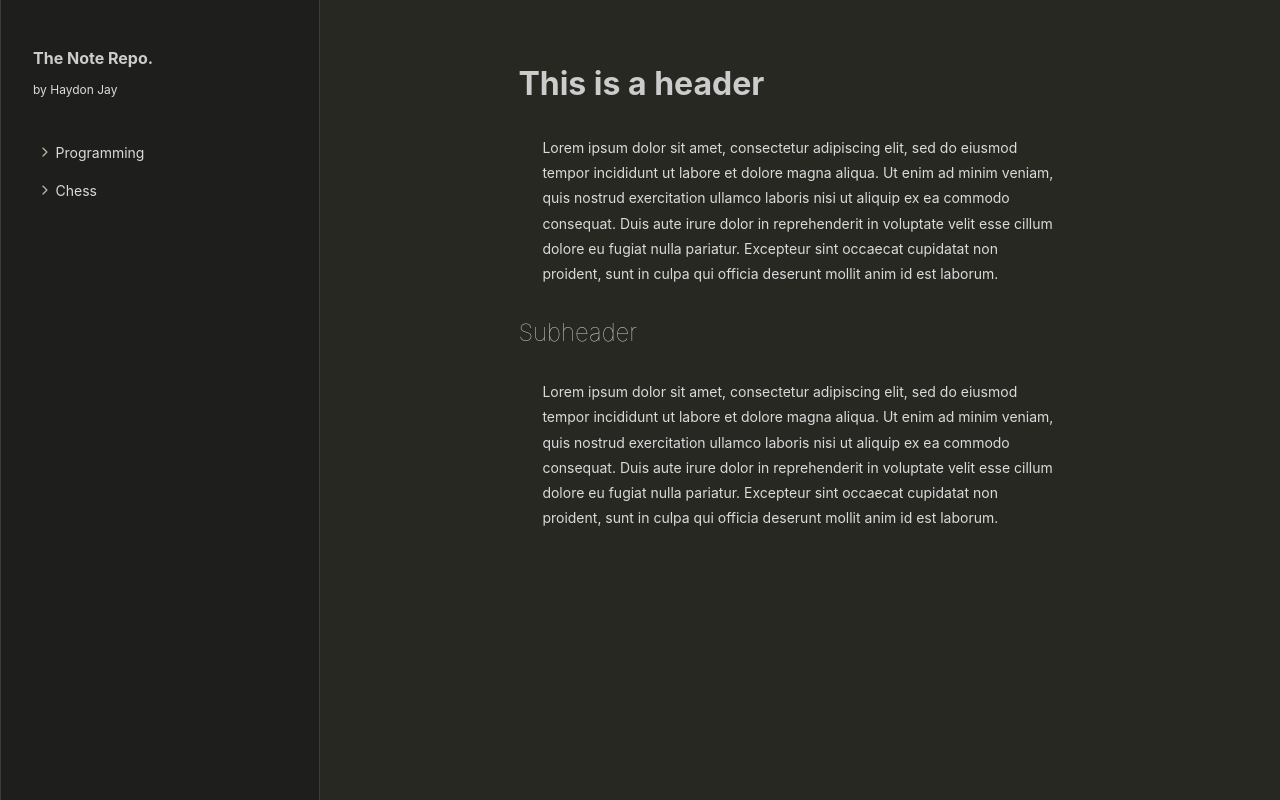
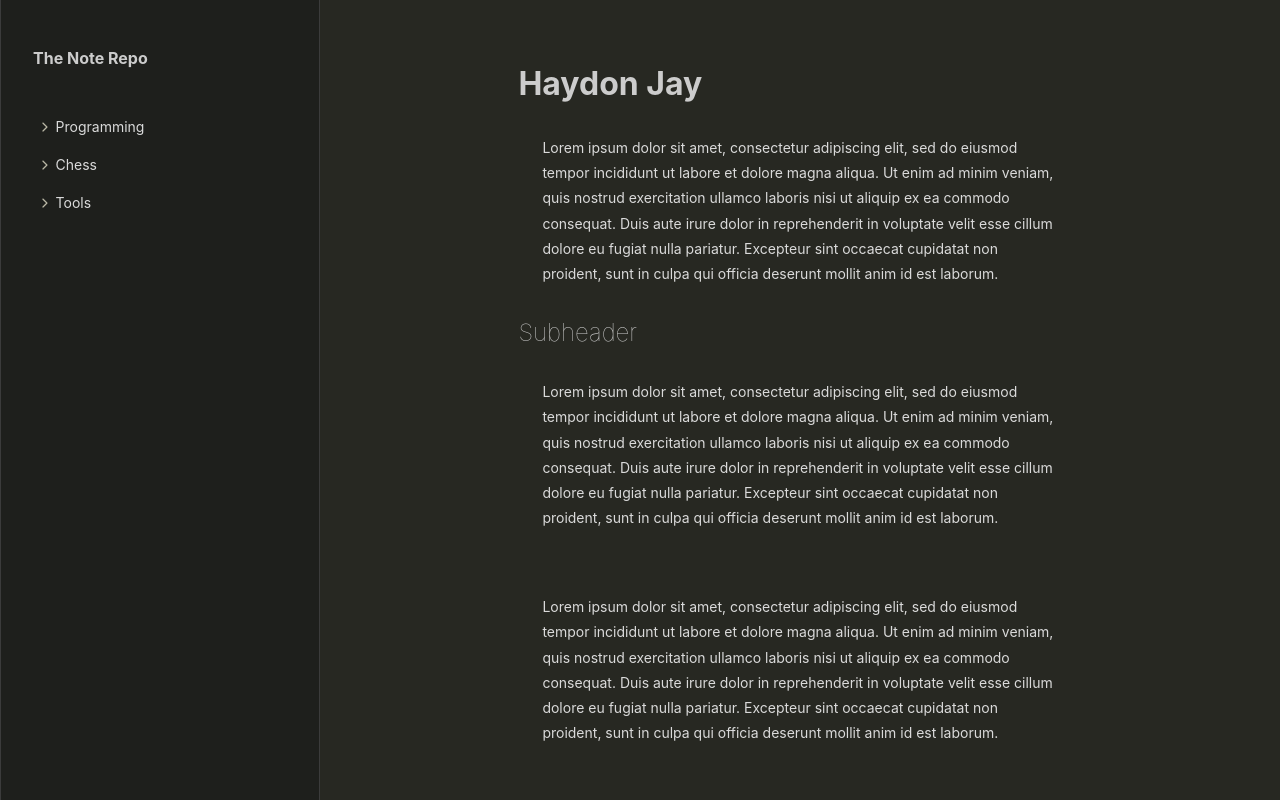
Before and after one commit to haydonjaydev/haydonjay, a plain HTML site: page index.html in a window 1280 px wide. Drawn offline with Linux system fonts and the light colour scheme.

Commit message:
another one from joe, fucking epic

```diff
--- a/index.html
+++ b/index.html
@@ -15,7 +15,7 @@
       crossorigin="anonymous"
       referrerpolicy="no-referrer"
     />
-    <title>noteRepository</title>
+    <title>Note Repository</title>
   </head>
   <body>
     <!-- ------------ PAGE FRAME [START] ------------ -->
@@ -23,8 +23,7 @@
       <!-- ------------ NAVIGATION ------------ -->
       <div class="nav-container">
         <div class="nav-logo">
-          <h4 class="logo">The Note Repo.</h4>
-          <p><span class="logo-tag">by Haydon Jay</span></p>
+          <h4 class="logo">The Note Repo</h4>
         </div>
 
         <div class="nav-pages">
@@ -35,9 +34,11 @@
 								></i></span>Programming</p>
           </button>
           <div class="nav-content">
-            <a class="nav-link" href="#">Button 1</a>
-            <a class="nav-link" href="#">Button 2</a>
-            <a class="nav-link" href="#">Button 3</a>
+            <a class="nav-link" href="#">Js Projects</a>
+            <a class="nav-link" href="#">Websites</a>
+            <a class="nav-link" href="#">Agile Strategy</a>
+            <a class="nav-link" href="#">Sprints</a>
+            <a class="nav-link" href="#">Marketing</a>
           </div>
 
           <button type="button" class="nav-collapsible">
@@ -48,10 +49,24 @@
 								></i></span>Chess</p>
           </button>
           <div class="nav-content">
-            <a class="nav-link" href="#">Button 1</a>
-            <a class="nav-link" href="#">Button 2</a>
-            <a class="nav-link" href="#">Button 3</a>
+            <a class="nav-link" href="#">Strategy</a>
+            <a class="nav-link" href="#">Highlights</a>
+            <a class="nav-link" href="#">Clubs</a>
           </div>
+
+          <button type="button" class="nav-collapsible">
+            <p>
+              <span><i
+								class="fa-solid fa-chevron-right fa-xs btn"
+                style="color: #bbb8a6"
+								></i></span>Tools</p>
+          </button>
+          <div class="nav-content">
+            <a class="nav-link" href="#">Jira</a>
+            <a class="nav-link" href="#">Google Ads</a>
+            <a class="nav-link" href="#">Microsoft Teams</a>
+          </div>
+
         </div>
       </div>
 
@@ -60,13 +75,19 @@
 				<div class="main-wrapper">
 					<div class="content-container">
 						<div class="content-header content-param">
-							<h1>This is a header</h1>
+							<h1>Haydon Jay</h1>
 						</div>
 						<div class="content-description content-param-indent">
 							<p>Lorem ipsum dolor sit amet, consectetur adipiscing elit, sed do eiusmod tempor incididunt ut labore et dolore magna aliqua. Ut enim ad minim veniam, quis nostrud exercitation ullamco laboris nisi ut aliquip ex ea commodo consequat. Duis aute irure dolor in reprehenderit in voluptate velit esse cillum dolore eu fugiat nulla pariatur. Excepteur sint occaecat cupidatat non proident, sunt in culpa qui officia deserunt mollit anim id est laborum.</p>
 						</div>
 						<div class="content-subheader content-param">
 							<h2>Subheader</h2>
+						</div>
+            <div class="content-description content-param-indent">
+							<p>Lorem ipsum dolor sit amet, consectetur adipiscing elit, sed do eiusmod tempor incididunt ut labore et dolore magna aliqua. Ut enim ad minim veniam, quis nostrud exercitation ullamco laboris nisi ut aliquip ex ea commodo consequat. Duis aute irure dolor in reprehenderit in voluptate velit esse cillum dolore eu fugiat nulla pariatur. Excepteur sint occaecat cupidatat non proident, sunt in culpa qui officia deserunt mollit anim id est laborum.</p>
+						</div>
+            <div class="content-subheader content-param">
+							<h2></h2>
 						</div>
             <div class="content-description content-param-indent">
 							<p>Lorem ipsum dolor sit amet, consectetur adipiscing elit, sed do eiusmod tempor incididunt ut labore et dolore magna aliqua. Ut enim ad minim veniam, quis nostrud exercitation ullamco laboris nisi ut aliquip ex ea commodo consequat. Duis aute irure dolor in reprehenderit in voluptate velit esse cillum dolore eu fugiat nulla pariatur. Excepteur sint occaecat cupidatat non proident, sunt in culpa qui officia deserunt mollit anim id est laborum.</p>
```
